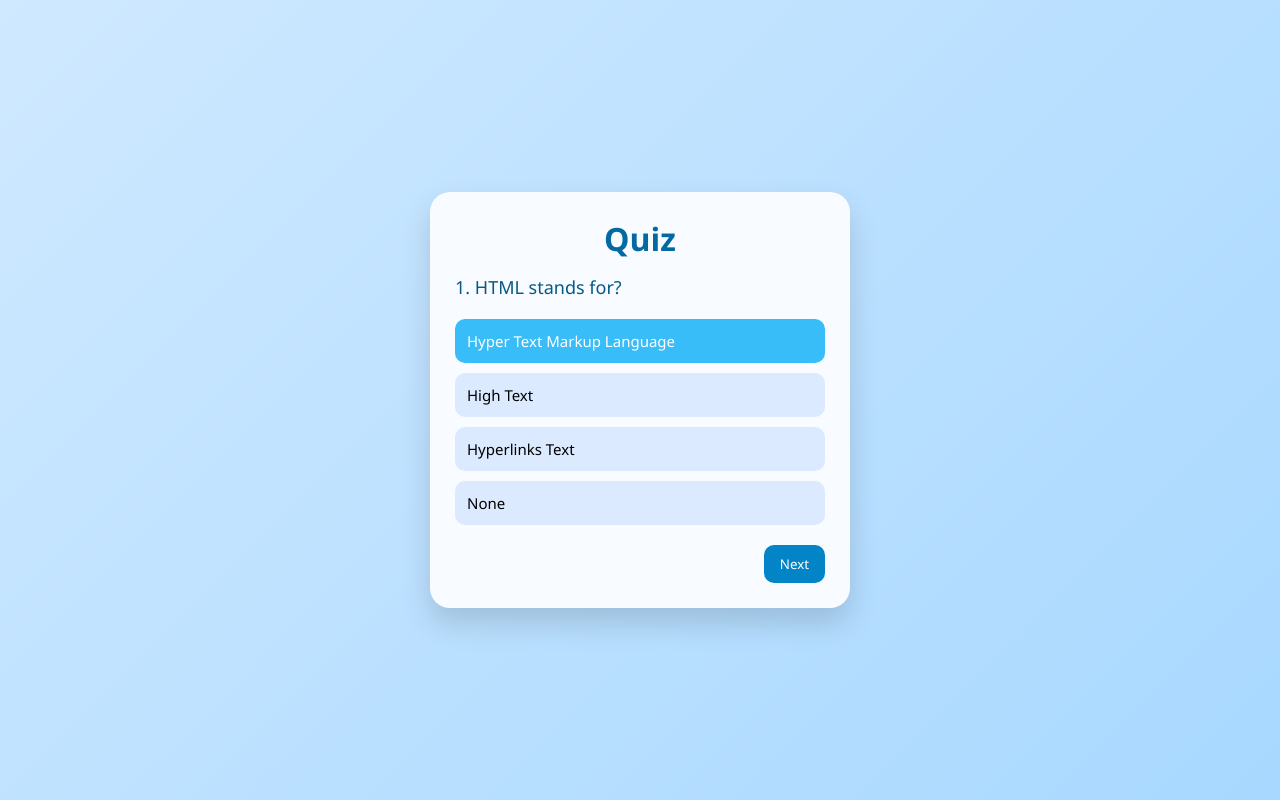
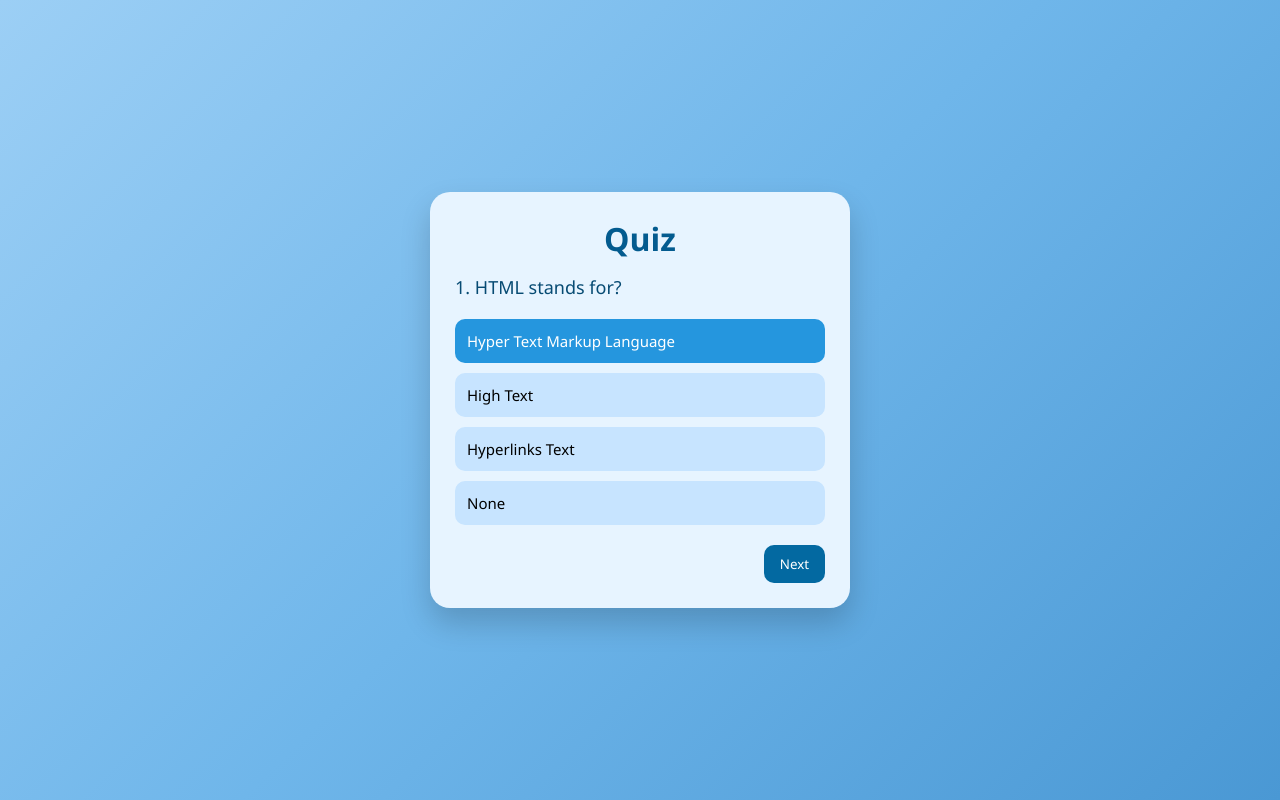
Before and after one commit to UmaShanmukhiKotyala/SCT_WD_3, a plain HTML site: page index.html in a window 1280 px wide. Both pictures are taken after a click on the button "Hyper Text Markup Language". Drawn offline with Linux system fonts and the light colour scheme.

Commit message:
Update index.html

```diff
--- a/index.html
+++ b/index.html
@@ -6,6 +6,7 @@
 <title>Quiz App</title>
 
 <style>
+
 *{
     margin:0;
     padding:0;
@@ -18,29 +19,49 @@ body{
     display:flex;
     justify-content:center;
     align-items:center;
-    background:linear-gradient(135deg,#cfe9ff,#a8d8ff);
+
+    /* LITTLE DARKER ONLY */
+    background:linear-gradient(
+        135deg,
+        #9ccff5,
+        #6fb6ea,
+        #4a98d4
+    );
 }
+
+/* APP */
 
 .app{
     width:90%;
     max-width:420px;
-    background:#f8fbff;
+
+    /* LITTLE DARKER CARD */
+    background:#e7f4ff;
+
     padding:25px;
     border-radius:20px;
-    box-shadow:0 15px 30px rgba(0,0,0,0.15);
+
+    box-shadow:
+        0 15px 30px rgba(0,0,0,0.18);
 }
+
+/* TITLE */
 
 h1{
     text-align:center;
-    color:#0369a1;
+    color:#035b8f;
     margin-bottom:15px;
 }
 
+/* QUESTION */
+
 #question{
     font-size:18px;
-    color:#075985;
+    color:#074b73;
     margin-bottom:20px;
 }
+
+/* OPTIONS */
 
 .options button{
     width:100%;
@@ -48,8 +69,11 @@ h1{
     margin-bottom:10px;
     border:none;
     border-radius:10px;
-    background:#dbeafe;
-    color:#000; /* 🔥 FIXED TEXT */
+
+    /* DARKER OPTION */
+    background:#c7e4ff;
+
+    color:#000;
     font-size:15px;
     font-weight:500;
     text-align:left;
@@ -58,65 +82,95 @@ h1{
 }
 
 .options button:hover{
-    background:#bae6fd;
+    background:#9fd4ff;
 }
 
+/* SELECTED */
+
 .selected{
-    background:#38bdf8 !important;
+    background:#2596de !important;
     color:white !important;
 }
+
+/* CONTROLS */
 
 .controls{
     text-align:right;
     margin-top:10px;
 }
 
+/* NEXT BUTTON */
+
 .next{
-    background:#0284c7;
+    background:#0369a1;
     color:white;
     padding:10px 16px;
     border:none;
     border-radius:10px;
     cursor:pointer;
+    transition:0.2s;
 }
+
+.next:hover{
+    background:#024f7a;
+}
+
+/* RESULT */
 
 #result{
     text-align:center;
     font-size:20px;
-    color:#0369a1;
+    color:#035b8f;
 }
+
+/* RESTART */
 
 .restart{
     margin-top:15px;
-    background:#22c55e;
+    background:#16a34a;
     color:white;
     padding:10px 16px;
     border:none;
     border-radius:10px;
     cursor:pointer;
+    transition:0.2s;
 }
+
+.restart:hover{
+    background:#15803d;
+}
+
 </style>
 </head>
 
 <body>
 
 <div class="app">
+
     <h1>Quiz</h1>
 
     <div id="quiz-box">
+
         <div id="question"></div>
+
         <div class="options" id="options"></div>
 
         <div class="controls">
-            <button class="next" onclick="nextQuestion()">Next</button>
+            <button class="next" onclick="nextQuestion()">
+                Next
+            </button>
         </div>
+
     </div>
 
     <div id="result" style="display:none;"></div>
+
 </div>
 
 <script>
+
 const quizData = [
+
 {q:"HTML stands for?",o:["Hyper Text Markup Language","High Text","Hyperlinks Text","None"],a:0},
 {q:"Tag for link?",o:["<a>","<link>","<href>","<url>"],a:0},
 {q:"CSS stands for?",o:["Cascading Style Sheets","Color Style","Computer Style","None"],a:0},
@@ -147,64 +201,122 @@ const quizData = [
 {q:"HTML bold?",o:["<b>","<strong>","Both","None"],a:2},
 {q:"CSS padding?",o:["pad","padding","space","gap"],a:1},
 {q:"JS boolean?",o:["true/false","yes/no","1/0","on/off"],a:0}
+
 ];
 
-let current=0, score=0, selected=null;
+let current = 0;
+let score = 0;
+let selected = null;
+
+/* LOAD QUESTION */
 
 function loadQuestion(){
-    let q=quizData[current];
-    document.getElementById("question").innerText=(current+1)+". "+q.q;
 
-    let html="";
+    let q = quizData[current];
+
+    document.getElementById("question").innerText =
+        (current + 1) + ". " + q.q;
+
+    let html = "";
+
     q.o.forEach((opt,i)=>{
-        let safeOpt = opt.replace(/</g,"&lt;").replace(/>/g,"&gt;"); // 🔥 FIX
-        html+=`<button onclick="selectOption(${i},this)">${safeOpt}</button>`;
+
+        let safeOpt =
+            opt.replace(/</g,"&lt;")
+               .replace(/>/g,"&gt;");
+
+        html += `
+        <button onclick="selectOption(${i},this)">
+            ${safeOpt}
+        </button>
+        `;
     });
 
-    document.getElementById("options").innerHTML=html;
-    selected=null;
+    document.getElementById("options").innerHTML =
+        html;
+
+    selected = null;
 }
 
+/* SELECT OPTION */
+
 function selectOption(i,el){
-    selected=i;
-    document.querySelectorAll(".options button").forEach(b=>b.classList.remove("selected"));
+
+    selected = i;
+
+    document
+        .querySelectorAll(".options button")
+        .forEach(btn=>{
+            btn.classList.remove("selected");
+        });
+
     el.classList.add("selected");
 }
 
+/* NEXT QUESTION */
+
 function nextQuestion(){
-    if(selected===null){
+
+    if(selected === null){
+
         alert("Please select an option");
+
         return;
     }
 
-    if(selected===quizData[current].a) score++;
+    if(selected === quizData[current].a){
+        score++;
+    }
 
     current++;
 
-    if(current<quizData.length){
+    if(current < quizData.length){
+
         loadQuestion();
-    }else{
-        document.getElementById("quiz-box").style.display="none";
-        document.getElementById("result").style.display="block";
+    }
 
-        document.getElementById("result").innerHTML=
+    else{
+
+        document.getElementById("quiz-box")
+            .style.display = "none";
+
+        document.getElementById("result")
+            .style.display = "block";
+
+        document.getElementById("result").innerHTML =
+
         `Your Score: ${score}/${quizData.length}<br>
-         <button class="restart" onclick="restart()">Restart</button>`;
+
+        <button class="restart"
+        onclick="restart()">
+
+        Restart
+
+        </button>`;
     }
 }
 
+/* RESTART */
+
 function restart(){
-    current=0;
-    score=0;
-    selected=null;
 
-    document.getElementById("quiz-box").style.display="block";
-    document.getElementById("result").style.display="none";
+    current = 0;
+    score = 0;
+    selected = null;
+
+    document.getElementById("quiz-box")
+        .style.display = "block";
+
+    document.getElementById("result")
+        .style.display = "none";
 
     loadQuestion();
 }
 
+/* START */
+
 loadQuestion();
+
 </script>
 
 </body>
```
